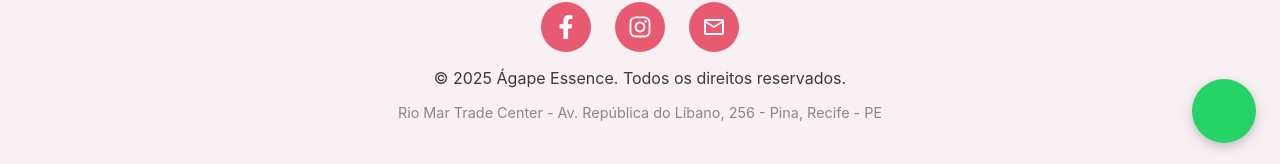
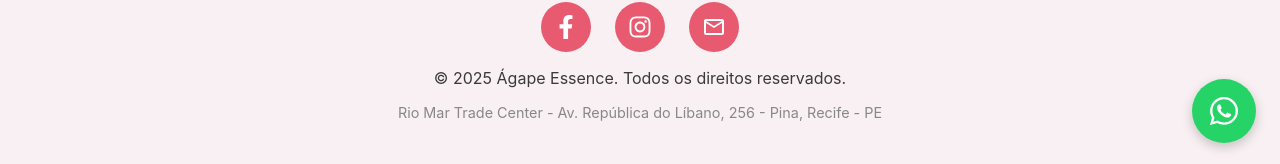
Before and after one commit to Henrilsm/agape-essence, a Next.js app: page / in a window 1280 px wide. Shown: the part 633-797 px from the top of the page. Built offline with nearby package versions, Linux system fonts and the light colour scheme.

Commit message:
Botão Wpp

```diff
--- a/components/WhatsappButton.js
+++ b/components/WhatsappButton.js
@@ -1,3 +1,4 @@
+import { FaWhatsapp } from 'react-icons/fa';
 import styles from "./WhatsappButton.module.css";
 
 export default function WhatsappButton() {
@@ -9,6 +10,7 @@ export default function WhatsappButton() {
       className={styles.whatsappButton}
       aria-label="Iniciar conversa no WhatsApp"
     >
+    <FaWhatsapp />
     </a>
   );
 }
```
